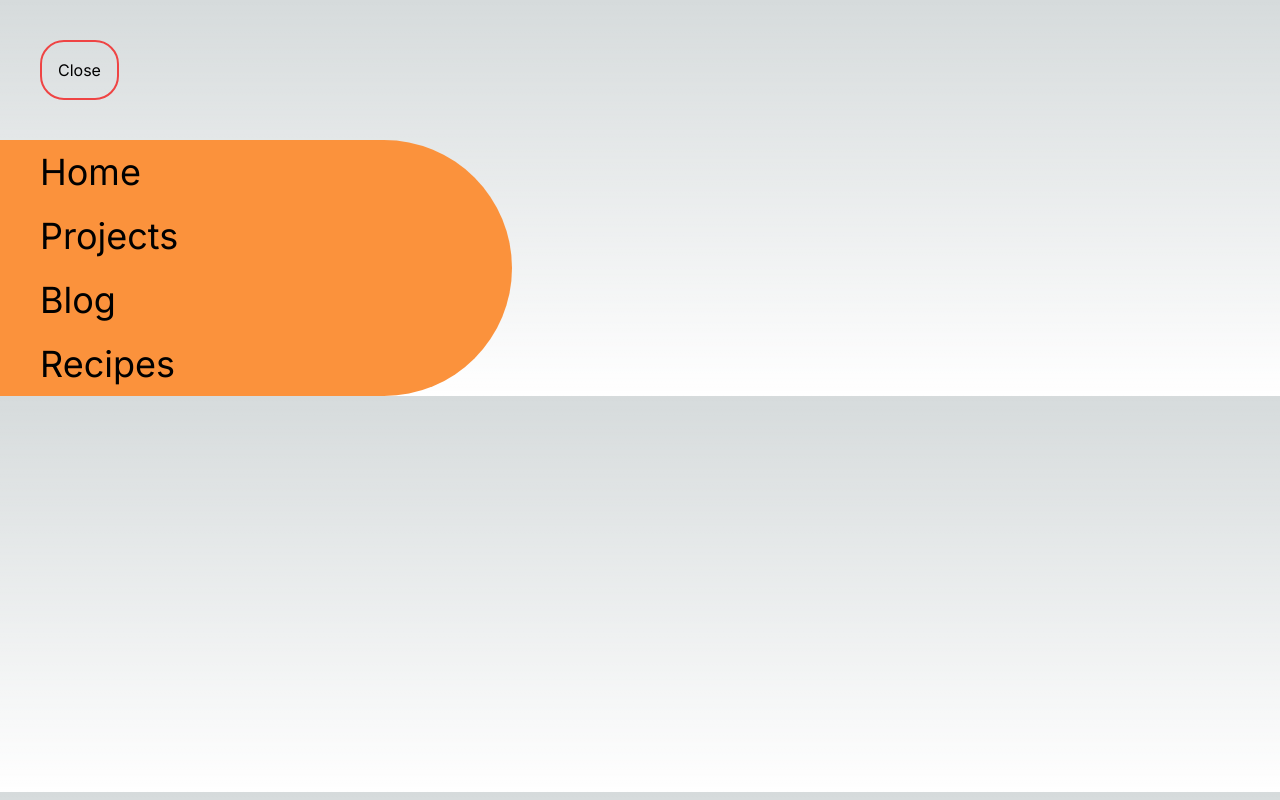
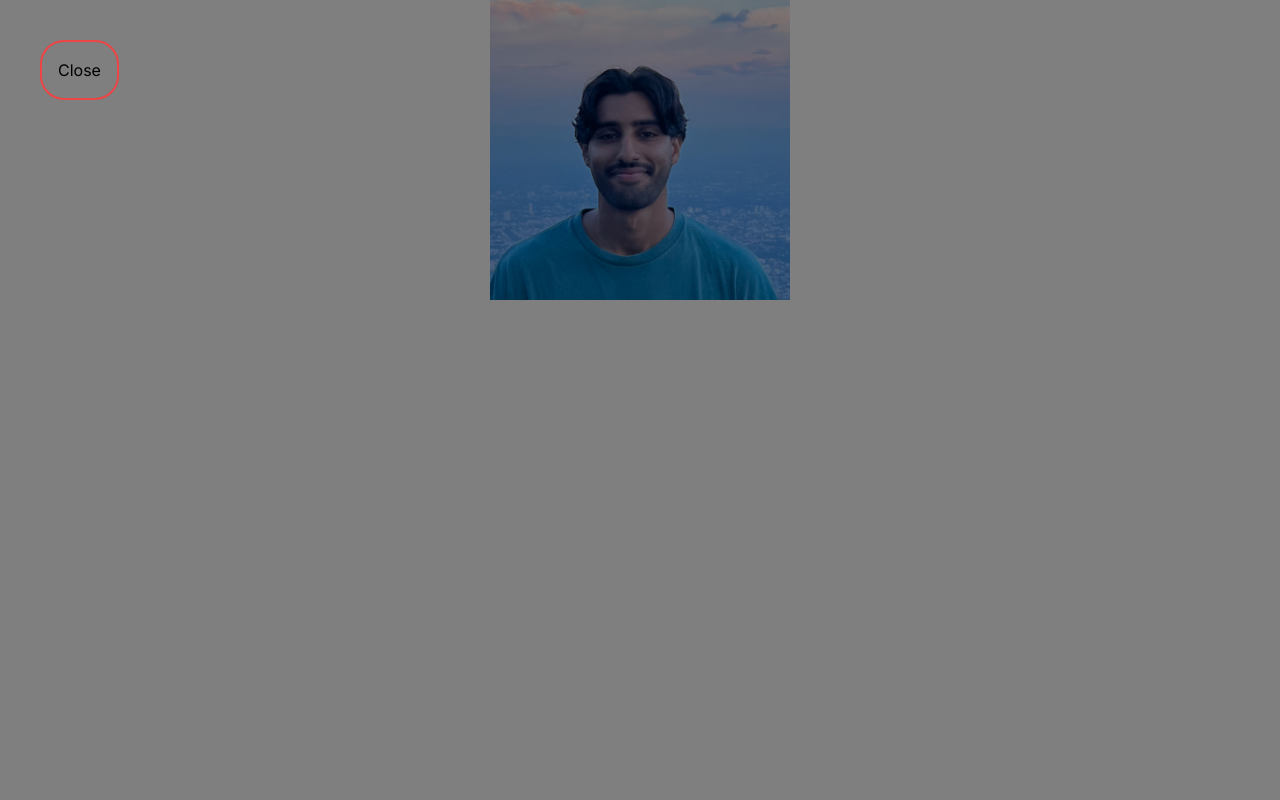
Before and after one commit to patelsaajan/menu-button, a Next.js app: page / in a window 1280 px wide. Both pictures are taken after a click on the button "Menu". Built offline with nearby package versions, Linux system fonts and the light colour scheme.

Commit message:
modal working

```diff
--- a/src/app/globals.css
+++ b/src/app/globals.css
@@ -2,7 +2,7 @@
 @tailwind components;
 @tailwind utilities;
 
-:root {
+/* :root {
   --foreground-rgb: 0, 0, 0;
   --background-start-rgb: 214, 219, 220;
   --background-end-rgb: 255, 255, 255;
@@ -24,4 +24,4 @@
       rgb(var(--background-end-rgb))
     )
     rgb(var(--background-start-rgb));
-}
+} */
--- a/src/app/page.tsx
+++ b/src/app/page.tsx
@@ -2,6 +2,8 @@
 import { motion, AnimatePresence } from "framer-motion";
 import { useState } from "react";
 import SideMenu from "../components/sideMenu";
+import Image from "next/image";
+import ShowModal from "@/components/showModal";
 
 const buttonVariant = {
   hidden: { opacity: 0 },
@@ -12,8 +14,9 @@
   const [menuState, setMenuState] = useState(false);
   return (
     <>
+      <ShowModal show={menuState} />
       <motion.button
-        className={`m-10 p-4 border-2 rounded-3xl ${
+        className={`m-10 p-4 border-2 rounded-3xl z-50 fixed ${
           menuState ? "border-red-500" : "border-sky-500"
         }`}
         variants={buttonVariant}
@@ -25,7 +28,21 @@
       >
         {menuState ? "Close" : "Menu"}
       </motion.button>
-      <AnimatePresence>{menuState && <SideMenu />}</AnimatePresence>
+
+      <AnimatePresence>
+        <div className="flex justify-center rounded-full bg-red-500 overflow-hidden ">
+          <motion.div className="fixed">
+            <Image
+              src="/imgs/testPhoto.jpg"
+              height={300}
+              width={300}
+              alt="random image"
+            />
+          </motion.div>
+          {/* <div className="z-10 x-100">Hello</div> */}
+          {/* {menuState && <SideMenu />} */}
+        </div>
+      </AnimatePresence>
     </>
   );
 }
--- /dev/null
+++ b/src/components/showModal.tsx
@@ -0,0 +1,28 @@
+import React from "react";
+import { AnimatePresence, motion } from "framer-motion";
+
+const backdrop = {
+  hidden: { opacity: 0 },
+  show: { opacity: 0.5 },
+};
+
+interface modelProps {
+  show: boolean;
+}
+
+const ShowModal = ({ show }: modelProps) => {
+  return (
+    <AnimatePresence>
+      {show && (
+        <motion.div
+          variants={backdrop}
+          initial="hidden"
+          animate="show"
+          className=" opacity-50 bg-black w-screen h-screen bottom-0 left-0 fixed z-10"
+        ></motion.div>
+      )}
+    </AnimatePresence>
+  );
+};
+
+export default ShowModal;
--- a/src/components/sideMenu.tsx
+++ b/src/components/sideMenu.tsx
@@ -1,5 +1,6 @@
 import React from "react";
 import { motion } from "framer-motion";
+import ShowModal from "./showModal";
 
 const menuItems = ["Home", "Projects", "Blog", "Recipes"];
 
@@ -19,7 +20,7 @@
 const SideMenu = () => {
   return (
     <motion.div
-      className="flex flex-col px-10 bg-orange-400 max-h-full w-2/5 rounded-r-full round"
+      className="flex flex-col px-10 bg-orange-400 max-h-full w-2/5 rounded-r-full round z-10"
       key={"sideMenu"}
       variants={menuVariant}
       initial="hidden"
@@ -27,7 +28,9 @@
       exit="exit"
     >
       {menuItems.map((item) => (
-        <button className="my-3 text-4xl text-left">{item}</button>
+        <button key={item} className="my-3 text-4xl text-left">
+          {item}
+        </button>
       ))}
     </motion.div>
   );
```
Also changed, not shown: public/imgs/testPhoto.jpg (added).
